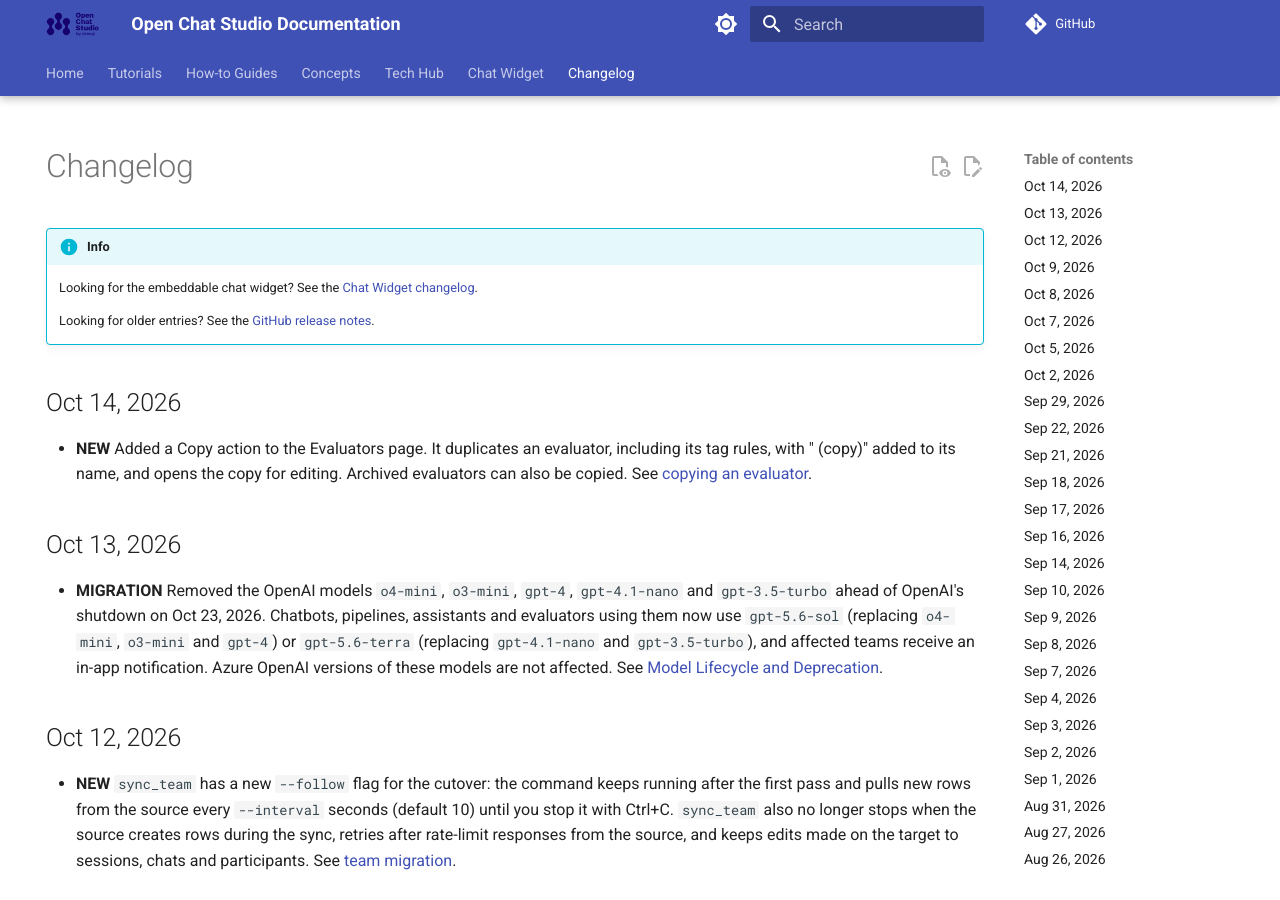
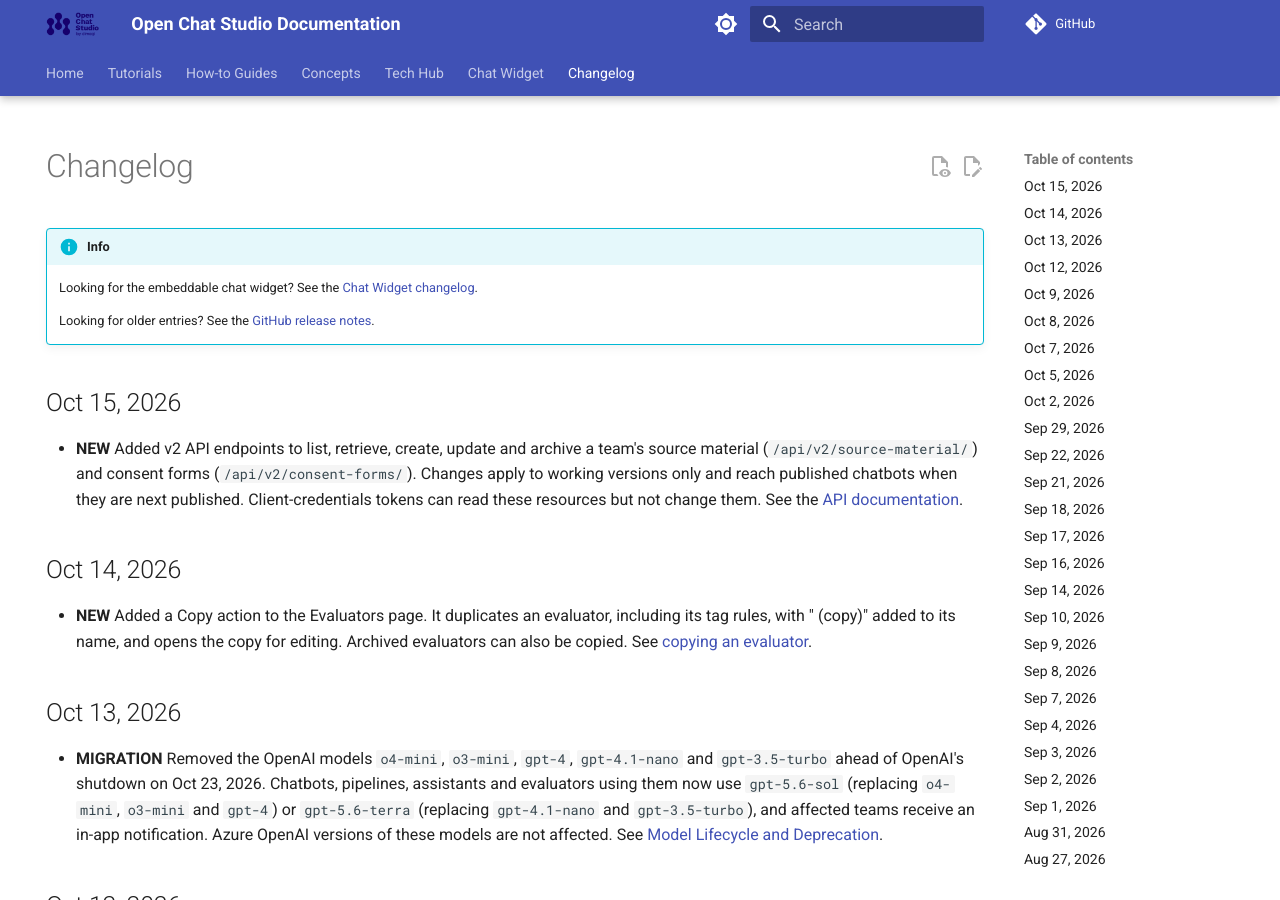
Before and after one commit to dimagi/open-chat-studio-docs, an MkDocs documentation site: the page built from docs/changelog.md, in a window 1280 px wide and 900 px high. Built offline with MkDocs 1.6.1 and Material for MkDocs 9.7.7, drawn with Linux system fonts in a browser that asks for light colours; a script that is not in the unit is left out; comment, search, counter and statistics services are not loaded.

Commit message:
update changelog and docs from OCS PR #4679
Co-Authored-By: Claude Opus 5.5 <noreply@anthropic.com>

```diff
--- a/docs/changelog.md
+++ b/docs/changelog.md
@@ -10,6 +10,9 @@ hide:
     Looking for the embeddable chat widget? See the [Chat Widget changelog](chat_widget/changelog.md).
 
     Looking for older entries? See the [GitHub release notes](https://github.com/dimagi/open-chat-studio-docs/releases).
+
+## Oct 15, 2026
+* **NEW** Added v2 API endpoints to list, retrieve, create, update and archive a team's source material (`/api/v2/source-material/`) and consent forms (`/api/v2/consent-forms/`). Changes apply to working versions only and reach published chatbots when they are next published. Client-credentials tokens can read these resources but not change them. See the [API documentation](api/index.md).
 
 ## Oct 14, 2026
 * **NEW** Added a Copy action to the Evaluators page. It duplicates an evaluator, including its tag rules, with " (copy)" added to its name, and opens the copy for editing. Archived evaluators can also be copied. See [copying an evaluator](concepts/evaluations/evaluators.md#copying-an-evaluator).
```
